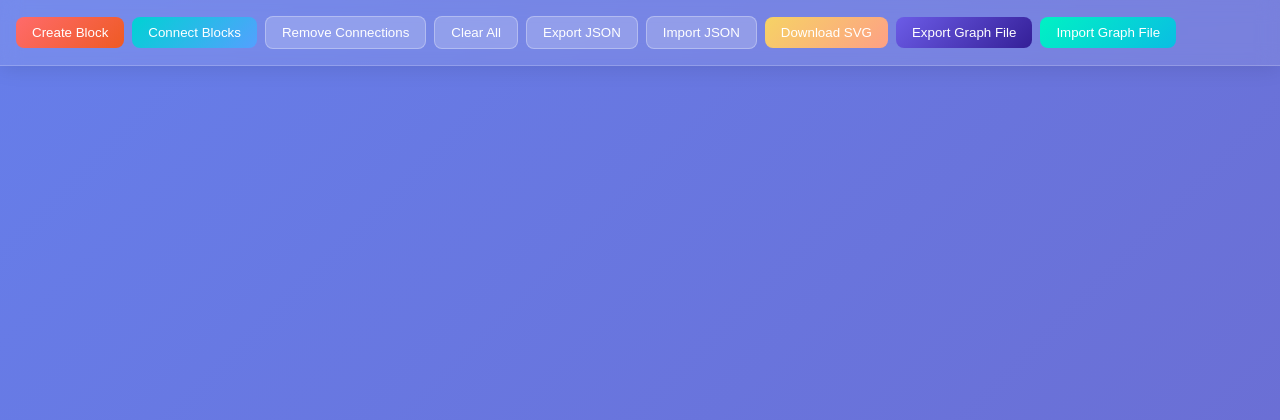
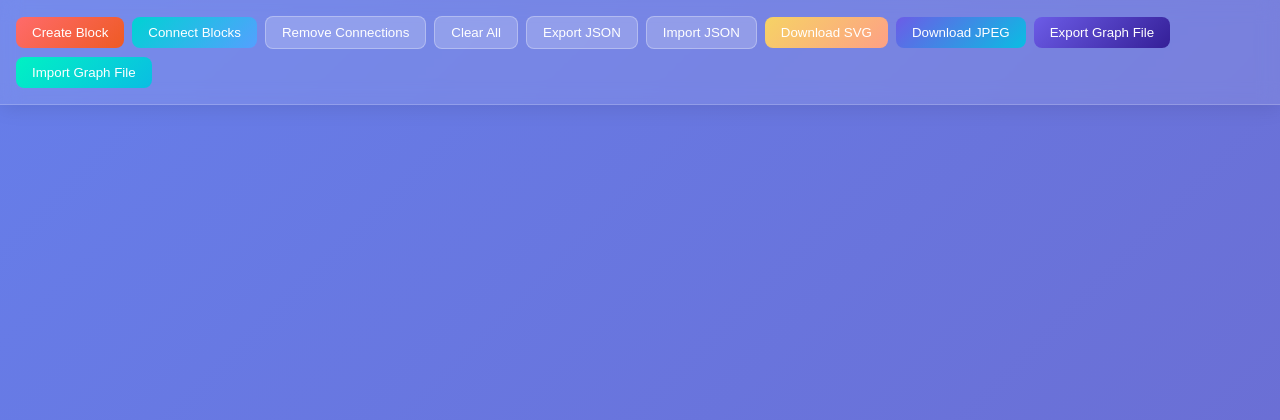
Before and after one commit to kirillsaidov/json-object-viewer, a FastAPI app: page / in a window 1280 px wide. Shown: the top 420 px of the page. Run offline with FastAPI, Linux system fonts and the light colour scheme.

Commit message:
add download JPEG

```diff
--- a/src/templates/index.html
+++ b/src/templates/index.html
@@ -66,18 +66,23 @@
             border: none;
         }
 
-        .btn.tertiary {
+        .btn.buttonStyle3 {
             background: linear-gradient(135deg, #6c5ce7, #341f97);
             border: none;
         }
 
-        .btn.quaternary {
+        .btn.buttonStyle4 {
             background: linear-gradient(135deg, #00f2c3, #0abde3);
             border: none;
         }
 
-        .btn.quinary {
+        .btn.buttonStyle5 {
             background: linear-gradient(135deg, #f6d365, #fda085);
+            border: none;
+        }
+
+        .btn.buttonStyle6 {
+            background: linear-gradient(135deg, #6c5ce7, #0abde3);
             border: none;
         }
 
@@ -342,10 +347,11 @@
             <button class="btn" onclick="exportToJSON()">Export JSON</button>
             <input type="file" id="jsonFileInput" accept=".json" style="display: none;" onchange="importFromJSON(event)">
             <button class="btn" onclick="document.getElementById('jsonFileInput').click()">Import JSON</button>
-            <button class="btn quinary" onclick="downloadSVG()">Download SVG</button>
-            <button class="btn tertiary" onclick="exportCache()">Export Graph File</button>
+            <button class="btn buttonStyle5" onclick="downloadSVG()">Download SVG</button>
+            <button class="btn buttonStyle6" onclick="downloadJPEG()">Download JPEG</button>
+            <button class="btn buttonStyle3" onclick="exportCache()">Export Graph File</button>
             <input type="file" id="cacheFileInput" accept=".graph.json" style="display: none;" onchange="importCache(event)">
-            <button class="btn quaternary" onclick="document.getElementById('cacheFileInput').click()">Import Graph File</button>
+            <button class="btn buttonStyle4" onclick="document.getElementById('cacheFileInput').click()">Import Graph File</button>
         </div>
     </div>
 
@@ -1388,7 +1394,7 @@
             URL.revokeObjectURL(url);
         }
 
-        function downloadSVG() {
+        function downloadSVG(return_svg_string = false) {
             if (Object.keys(blocks).length === 0) {
                 alert('No blocks to export!');
                 return;
@@ -1808,6 +1815,65 @@
                 a.click();
                 document.body.removeChild(a);
                 URL.revokeObjectURL(url);
+            }
+            return svgString
+        }
+
+        function downloadJPEG() {
+            if (typeof blocks === 'undefined' || Object.keys(blocks).length === 0) {
+                alert('No blocks to export!');
+                return;
+            }
+
+            // Get SVG string from downloadSVG function
+            const svgString = downloadSVG(true);
+            if (!svgString) {
+                alert('Error generating SVG for JPEG conversion');
+                return;
+            }
+
+            // Calculate dimensions for high quality output
+            const parser = new DOMParser();
+            const svgDoc = parser.parseFromString(svgString, 'image/svg+xml');
+            const svgElement = svgDoc.documentElement;
+
+            const width = parseFloat(svgElement.getAttribute('width'));
+            const height = parseFloat(svgElement.getAttribute('height'));
+
+            // Convert SVG to JPEG
+            const canvas = document.createElement('canvas');
+            const ctx = canvas.getContext('2d');
+            const img = new Image();
+
+            canvas.width = width;
+            canvas.height = height;
+
+            img.onload = function() {
+                // Fill with white background for JPEG
+                ctx.fillStyle = 'white';
+                ctx.fillRect(0, 0, canvas.width, canvas.height);
+                ctx.drawImage(img, 0, 0);
+
+                // Convert to JPEG blob
+                canvas.toBlob(function(blob) {
+                    const url = URL.createObjectURL(blob);
+                    const a = document.createElement('a');
+                    a.href = url;
+                    a.download = `blocks_diagram_${new Date().toISOString().slice(0, 10)}.jpg`;
+                    document.body.appendChild(a);
+                    a.click();
+                    document.body.removeChild(a);
+                    URL.revokeObjectURL(url);
+                }, 'image/jpeg', 0.95); // 95% quality
+            };
+
+            img.onerror = function() {
+                alert('Error converting to JPEG. Please try again.');
+            };
+
+            const svgBlob = new Blob([svgString], { type: 'image/svg+xml;charset=utf-8' });
+            const svgUrl = URL.createObjectURL(svgBlob);
+            img.src = svgUrl;
         }
 
         function clearAll() {
```
Also changed, not shown: other parts of src/templates/index.html (+1 -0 lines). Lines whose indentation alone changed are shown as unchanged.
